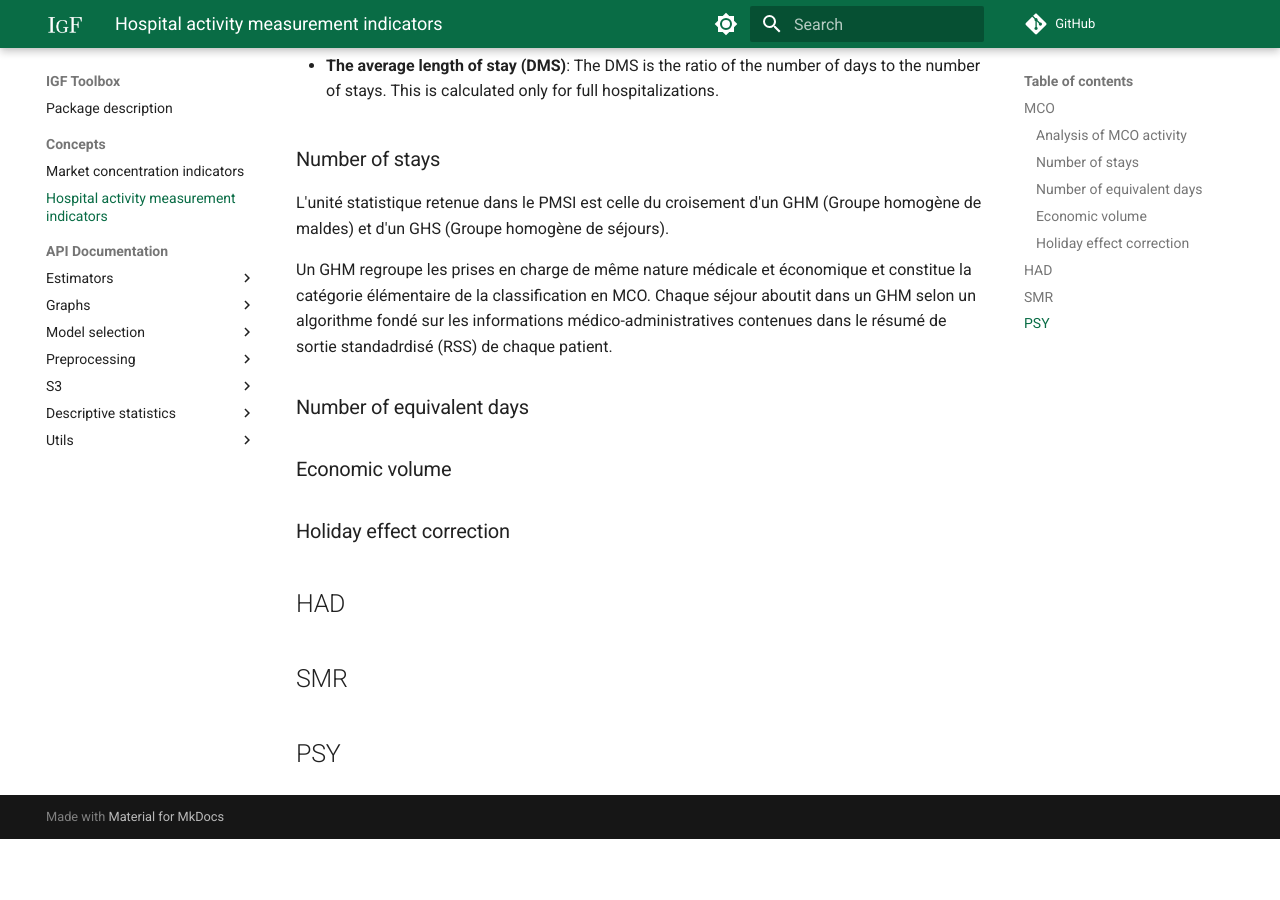
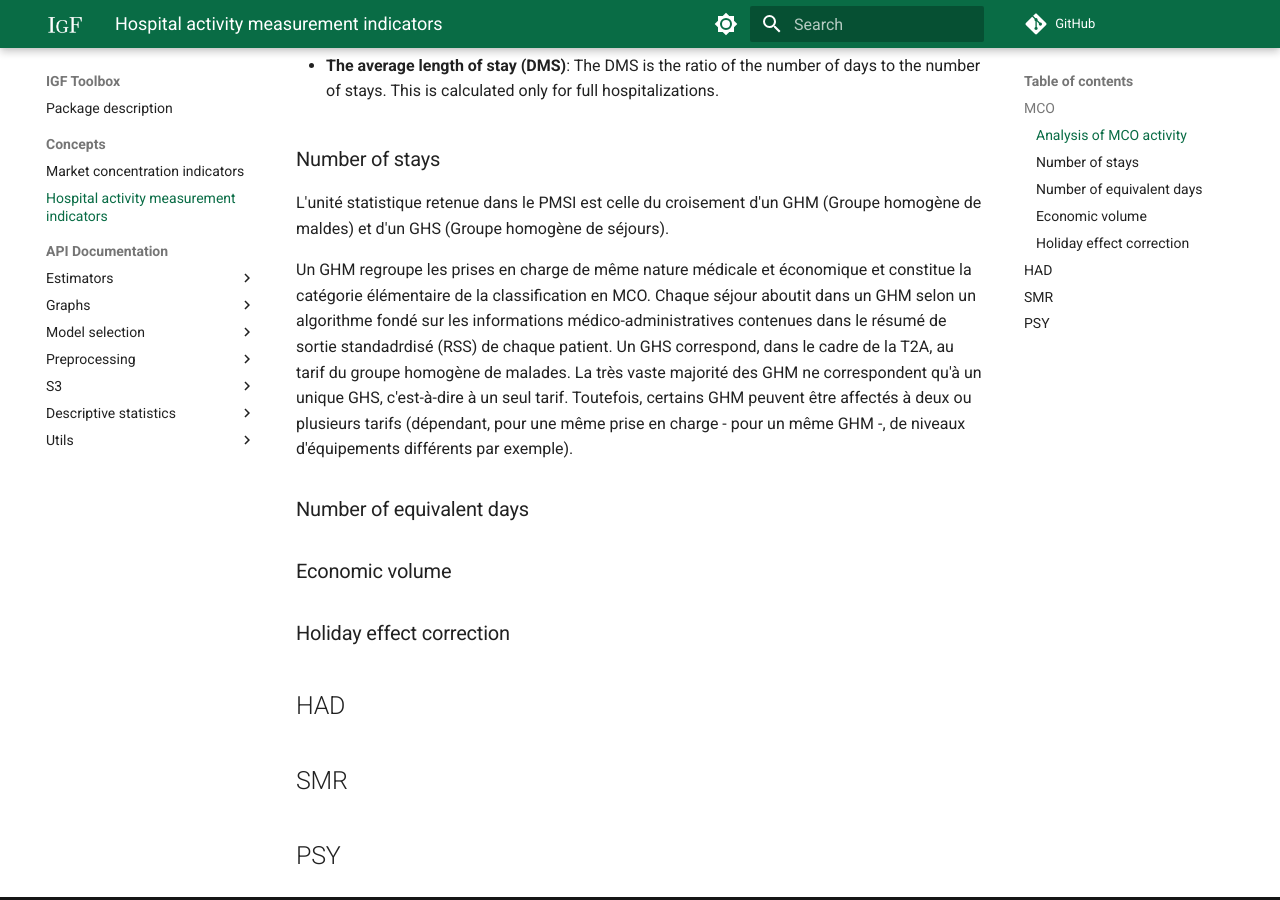
Before and after one commit to IGF-PSD/igf_toolbox, an MkDocs documentation site: the page built from docs/concepts/HOSPITAL_ACTIVITY.md, in a window 1280 px wide and 900 px high, scrolled down 950 px. Built offline with MkDocs 1.6.1 and Material for MkDocs 9.7.7, drawn with Linux system fonts in a browser that asks for light colours; comment, search, counter and statistics services are not loaded; before the commit the page ends 1789 px from its top, so only the background shows below that.

Commit message:
Update HOSPITAL_ACTIVITY.md

```diff
--- a/docs/concepts/HOSPITAL_ACTIVITY.md
+++ b/docs/concepts/HOSPITAL_ACTIVITY.md
@@ -20,7 +20,7 @@ Three different measures have been selected to analyze activity in the field of
 
 L'unité statistique retenue dans le PMSI est celle du croisement d'un GHM (Groupe homogène de maldes) et d'un GHS (Groupe homogène de séjours).
 
-Un GHM regroupe les prises en charge de même nature médicale et économique et constitue la catégorie élémentaire de la classification en MCO. Chaque séjour aboutit dans un GHM selon un algorithme fondé sur les informations médico-administratives contenues dans le résumé de sortie standadrdisé (RSS) de chaque patient.
+Un GHM regroupe les prises en charge de même nature médicale et économique et constitue la catégorie élémentaire de la classification en MCO. Chaque séjour aboutit dans un GHM selon un algorithme fondé sur les informations médico-administratives contenues dans le résumé de sortie standadrdisé (RSS) de chaque patient. Un GHS correspond, dans le cadre de la T2A, au tarif du groupe homogène de malades. La très vaste majorité des GHM ne correspondent qu'à un unique GHS, c'est-à-dire à un seul tarif. Toutefois, certains GHM peuvent être affectés à deux ou plusieurs tarifs (dépendant, pour une même prise en charge - pour un même GHM -, de niveaux d'équipements différents par exemple).
 
 ### Number of equivalent days
 
```
